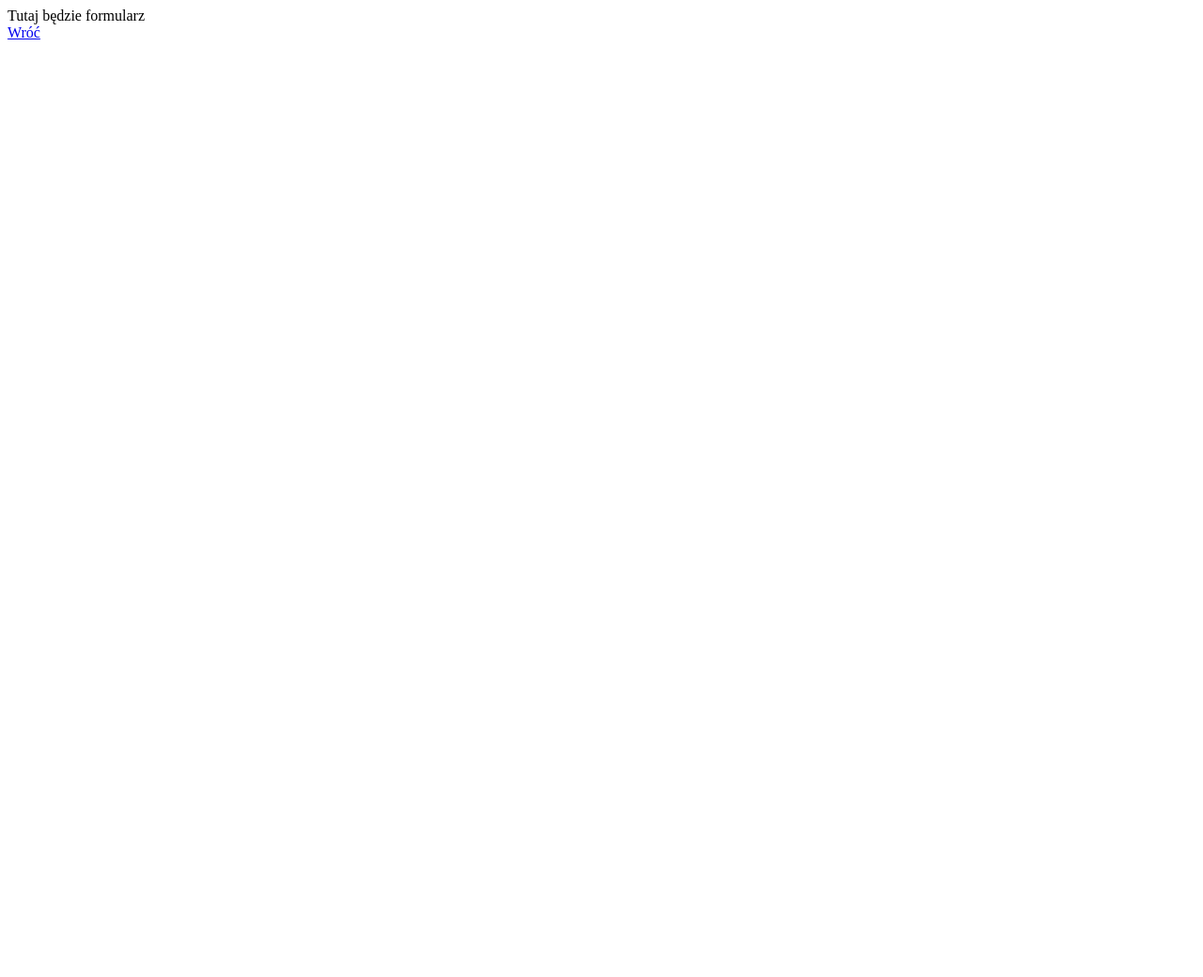
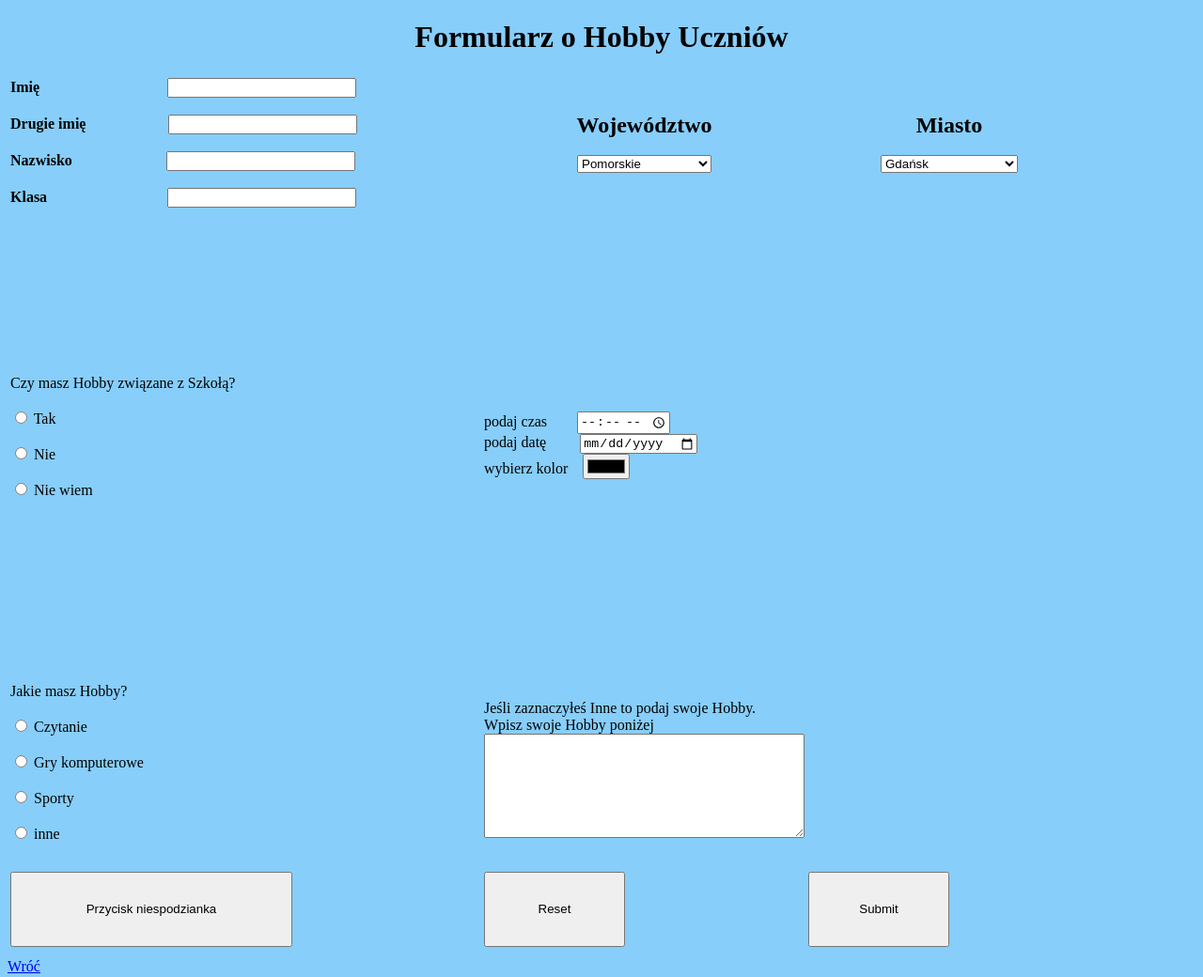
Before and after one commit to KrzysztofS94/KrzysztofSmula_2f_2gr_z_1, a plain HTML site: page formularz.html in a window 1280 px wide. Shown: the whole page at 94% size. Before the commit the page ends 800 px from the top, so only its background shows below. Drawn offline with Linux system fonts and the light colour scheme.

Commit message:
Update formularz.html

```diff
--- a/formularz.html
+++ b/formularz.html
@@ -6,7 +6,98 @@
 <title> formularz Smuła </title>
 </head>
 <body>
-Tutaj będzie formularz<br>
+
+<body bgcolor="#87CEFA">
+<center><h1> Formularz o Hobby Uczniów</h1></center>
+<form enctype="text/plain" action="mailto:krzyssmula@gmail.com" subject="formularz_dane" method="Post">
+<TABLE>
+<TR height="100">
+<TD width="500">
+<b>Imię</b> &nbsp &nbsp &nbsp &nbsp &nbsp &nbsp &nbsp &nbsp &nbsp &nbsp &nbsp
+&nbsp &nbsp &nbsp &nbsp &nbsp &nbsp<input name="imie" size="22">
+<br><br>
+<b>Drugie imię</b>&nbsp &nbsp &nbsp &nbsp &nbsp &nbsp &nbsp
+&nbsp &nbsp &nbsp &nbsp <input name="drugie" size="22">
+<br><br>
+<b>Nazwisko </b> &nbsp &nbsp &nbsp &nbsp &nbsp &nbsp &nbsp &nbsp &nbsp &nbsp &nbsp &nbsp <input name="nazwisko" size="22">
+<br><br>
+<b>Klasa	&nbsp&nbsp&nbsp&nbsp&nbsp&nbsp&nbsp&nbsp&nbsp&nbsp&nbsp&nbsp&nbsp&nbsp&nbsp&nbsp&nbsp&nbsp&nbsp&nbsp&nbsp&nbsp&nbsp&nbsp&nbsp&nbsp&nbsp&nbsp</b>&nbsp &nbsp<input name="login" size="22"><nobr> <br>
+</TD>
+<TD width="150">
+<center><font size="5"><b>Województwo</b></font></center><br>
+<center> <select>
+<option value="autobus">Pomorskie</option>
+<option value="motocykl">kujawsko-pomorskie</option>
+<option value="prom">lubuskie</option>
+<option value="samolot">dolnośląskie</option>
+<option value="lodz">łódzkie</option>
+<option value="kajak">opolskie</option>
+</select> </center>
+</TD>
+
+<TD width="300">
+<center><font size="5"><b>Miasto</b></font></center><br>
+<center> <select>
+<option value="autobus">Gdańsk</option>
+<option value="motocykl">Gdynia</option>
+<option value="prom">Sopot</option>
+<option value="samolot">Bydgoszcz</option>
+<option value="lodz">Toruń</option>
+<option value="kajak">Włocławek</option>
+<option value="autobus">Gorzów Wielkopolski</option>
+<option value="motocykl">Zielona Góra</option>
+<option value="prom">Nowa Sól</option>
+<option value="samolot">Wrocław</option>
+<option value="lodz">Wałbrzych</option>
+<option value="kajak">Legnica</option>
+<option value="autobus">Łódź</option>
+<option value="motocykl">Piotrków Trybunalski</option>
+<option value="prom">Pabianice</option>
+<option value="samolot">Opole</option>
+<option value="lodz">Kędzierzyn-Koźle</option>
+<option value="kajak">Nysa</option>
+</select> </center>
+</TD>
+</TR>
+<TR height="500">
+<TD><nobr>Czy masz Hobby związane z Szkołą?</nobr>
+<br><br>
+<input type="radio" name="pyt3" value="tak"> Tak
+<br><br>
+<input type="radio" name="pyt3" value="nie"> Nie
+<br><br>
+<input type="radio" name="pyt3" value="tak"> Nie wiem <br> <br>
+</TD>
+<TD>podaj czas &nbsp &nbsp &nbsp &nbsp<input type="time"><br>
+podaj datę &nbsp &nbsp &nbsp&nbsp &nbsp<input type="date"> <br>
+wybierz kolor &nbsp &nbsp<input type="color"> <br> </TD>
+
+<TR height="150">
+<TD><nobr>Jakie masz Hobby?</nobr>
+<br><br>
+<input type="radio" name="pyt3" value="tak"> Czytanie
+<br><br>
+<input type="radio" name="pyt3" value="nie"> Gry komputerowe
+<br><br>
+<input type="radio" name="pyt3" value="nie"> Sporty
+<br><br>
+<input type="radio" name="pyt3" value="tak"> inne <br> <br></TD>
+<TD> Jeśli zaznaczyłeś Inne to podaj swoje Hobby. <br>Wpisz swoje Hobby poniżej</b> <textarea cols="40" rows="7"></textarea> </TD>
+
+</TR>
+<TR height="100">
+<TD><button onclick="alert('A kuku')" style="height:80px;width:300px">Przycisk niespodzianka</button></TD>
+<TD><nobr><input type="reset" value="Reset" style="height:80px; width:150px"> </TD>
+<TD> <input type="submit" value"=Wyślij formularz" style="height:80px; width:150px"> </TD>
+</TR>
+</TABLE>
+</form>
+
+
+
+
+
+
 <A HREF="index.html"> Wróć </A>
 </body>
 </html>
```
